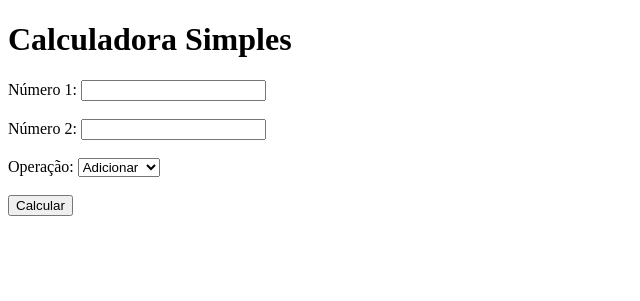
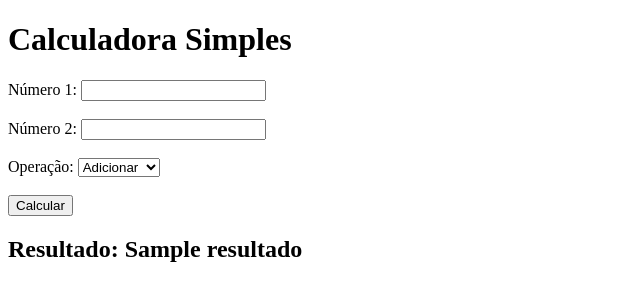
Before and after one commit to vanessa-watyla/calculadora-python, a Django app: template app/templates/index.html in a window 1280 px wide. Shown: the top 301 px of the page, without its empty margins (0-640 px from the left). Run offline with Django 5.2, Linux system fonts and the light colour scheme; the template is opened without the code that fills it: most values are stand-ins (such as "Sample title", 1, 10 or a date in 2020).

Commit message:
add condição da chamada

```diff
--- a/app/templates/index.html
+++ b/app/templates/index.html
@@ -26,6 +26,8 @@
         <button type="submit">Calcular</button>
     </form>
 
-
+    {% if resultado is not None %}
+        <h2>Resultado: {{ resultado }}</h2>
+    {% endif %}
 </body>
 </html>
```
